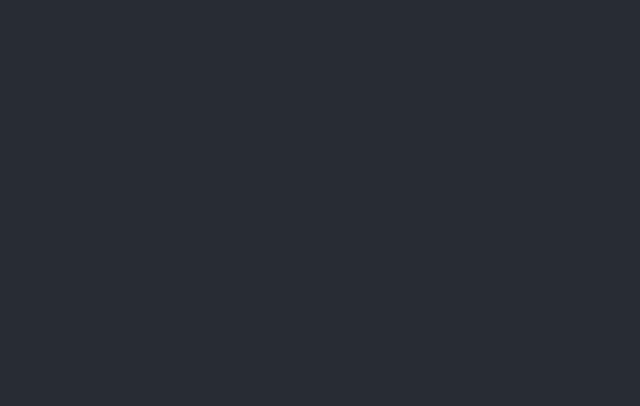
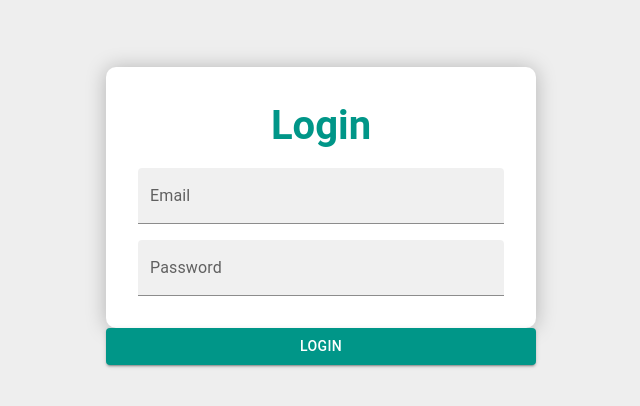
Before and after one commit to Whats-Cookin/decentralized_linkedin, a React (Create React App) app: page /login in a window 1280 px wide. Shown: the part 216-622 px from the top of the page, without its empty margins (319-959 px from the left). Built offline with nearby package versions, Linux system fonts and the light colour scheme; the HTML template or start-up script is replaced by a standard one.

Commit message:
login , snackbar and loading pages

```diff
--- a/package.json
+++ b/package.json
@@ -16,6 +16,7 @@
     "@types/react": "^18.0.0",
     "@types/react-dom": "^18.0.0",
     "axios": "^1.4.0",
+    "install": "^0.13.0",
     "react": "^18.2.0",
     "react-dom": "^18.2.0",
     "react-hook-form": "^7.45.1",
--- a/src/App.css
+++ b/src/App.css
@@ -1,38 +1,20 @@
-.App {
-  text-align: center;
-}
-
-.App-logo {
-  height: 40vmin;
-  pointer-events: none;
-}
-
-@media (prefers-reduced-motion: no-preference) {
-  .App-logo {
-    animation: App-logo-spin infinite 20s linear;
-  }
-}
-
-.App-header {
-  background-color: #282c34;
+.app {
+  position: relative;
+  background-color: #eeeeee;
   min-height: 100vh;
   display: flex;
+  width: 100%;
   flex-direction: column;
   align-items: center;
-  justify-content: center;
-  font-size: calc(10px + 2vmin);
-  color: white;
+  font-size: calc(3px + 2vmin);
+  color: rgb(37, 3, 3);
+  overflow: hidden;
 }
 
 .App-link {
   color: #61dafb;
 }
 
-@keyframes App-logo-spin {
-  from {
-    transform: rotate(0deg);
-  }
-  to {
-    transform: rotate(360deg);
-  }
+button {
+  font-size: calc(3px + 2vmin);
 }
--- a/src/App.tsx
+++ b/src/App.tsx
@@ -1,15 +1,65 @@
-import React from 'react';
-import logo from './logo.svg';
-import './App.css';
+import { useState} from 'react'
+import { BrowserRouter as Router, Routes, Route } from 'react-router-dom'
+import Loader from './loading/index'
+import Snackbar from './snackBar/index'
+import Login from './Login/index'
+import './App.css'
+import { CssBaseline, ThemeProvider, createTheme } from '@mui/material'
+import Box from '@mui/material/Box'
+import Profile from './profile'
 
-function App() {
+const App = () => {
+  const [loading, setLoading] = useState(false)
+  const [isSnackbarOpen, toggleSnackbar] = useState(false)
+  const [snackbarMessage, setSnackbarMessage] = useState('')
+
+  const commonProps = {
+    toggleSnackbar,
+    setSnackbarMessage,
+    setLoading
+  }
+
+  const theme = createTheme({
+    palette: {
+      primary: {
+        main: '#009688'
+      },
+      secondary: {
+        main: '#FFFFFF'
+      }
+    },
+
+  })
+
   return (
-    <div className="App">
-      <header className="App-header">
-
-      </header>
-    </div>
-  );
+    <Router>
+      <ThemeProvider theme={theme}>
+        <CssBaseline />
+        <Box
+          sx={{
+            position: 'relative',
+            backgroundColor: '#eeeeee',
+            minHeight: '100vh',
+            display: 'flex',
+            width: '100%',
+            flexDirection: 'column',
+            alignItems: 'center',
+            fontSize: 'calc(3px + 2vmin)',
+            color: 'rgb(37, 3, 3)',
+            overflow: 'hidden',
+            justifyContent: 'center'
+          }}
+        >
+          <Snackbar snackbarMessage={snackbarMessage} isSnackbarOpen={isSnackbarOpen} toggleSnackbar={toggleSnackbar} />
+          <Loader open={loading} />
+          <Routes>
+            <Route path='/' element={<Profile {...commonProps} />} />
+            <Route path='login' element={<Login {...commonProps} />} />
+          </Routes>
+        </Box>
+      </ThemeProvider>
+    </Router>
+  )
 }
 
-export default App;
+export default App
--- /dev/null
+++ b/src/Login/index.tsx
@@ -0,0 +1,98 @@
+import React from 'react'
+import { useForm } from 'react-hook-form';
+import Button from '@mui/material/Button'
+import ILoginProps from './types';
+import { Box, TextField, Typography } from '@mui/material'
+import styles from './styles';
+
+
+const Login = ({toggleSnackbar,setSnackbarMessage,setLoading}: ILoginProps) => {
+  const{
+    register,
+    handleSubmit,
+    formState: { errors },
+  } = useForm()
+
+
+
+  const onSubmit = handleSubmit(async({email, password})=>{
+    console.log("you pressed submit, congratulations")
+    try{
+      if(!email || !password){
+        toggleSnackbar(true)
+        setSnackbarMessage("Both email and password")
+      }else{
+        setLoading(true)
+      }
+    }catch (err:any){
+      setLoading(false)
+      toggleSnackbar(true)
+      setSnackbarMessage("user not found")
+      console.error("Error:",err?.message)
+    }
+  })
+
+  return (
+    <form onSubmit={onSubmit} style={{ zIndex: 2, width: '100%', maxWidth: '430px', margin: '0 auto' }}>
+      <Box
+        sx={{
+          display: 'flex',
+          flexDirection: 'column',
+          rowGap: 2,
+          width: '100%',
+          padding: '2rem',
+          maxWidth: '430px',
+          marginTop: { xs: 15, md: 8 },
+          background: '#FFFFFF',
+          boxShadow: '0px 1px 20px rgba(0, 0, 0, 0.25)',
+          zIndex: 20,
+          borderRadius: '10px'
+        }}>
+        <Typography
+          variant='h5'
+          style={{
+            textAlign: 'center',
+            fontWeight: 'bold',
+            fontSize: '2.5rem'
+          }}
+          sx={{ color: 'primary.main' }}
+        >
+          Login
+        </Typography>
+        <TextField
+          {...register('email', {
+            required: 'Email is required',
+            pattern: {
+              value: /^[A-Z0-9._%+-]+@[A-Z0-9.-]+\.[A-Z]{2,}$/i,
+              message: 'Invalid email address'
+            }
+          })}
+          fullWidth
+          label='Email'
+          sx={styles.inputField}
+          variant='filled'
+          type='email'
+          helperText={(errors.email?.message as string) || ''}
+          error={!!errors.email}
+        />
+        <TextField
+          {...register('password',{
+            required:"Password is required",
+          })}
+          fullWidth
+          label='Password'
+          sx={styles.inputField}
+          variant='filled'
+          type='password'
+          helperText={(errors.password?.message as string) || ''}
+          error={!!errors.password}
+        />
+      </Box>
+      <Button sx={{ width: '100%' }} type='submit' variant='contained' size='medium'>
+        Login
+      </Button>
+    </form>
+  )
+}
+
+export default Login
--- /dev/null
+++ b/src/Login/styles.ts
@@ -0,0 +1,51 @@
+const styles = {
+    authContainer: {
+      display: 'flex',
+      flexDirection: 'column',
+      rowGap: 2,
+      width: '100%',
+      padding: '2rem',
+      maxWidth: '430px',
+      marginTop: 2,
+      background: '#FFFFFF',
+      boxShadow: '0px 1px 20px rgba(0, 0, 0, 0.25)',
+      zIndex: 20,
+      borderRadius: '10px'
+    },
+    inputField: {
+      backgroundColor: 'white'
+    },
+    authbtn: {
+      display: 'flex',
+      cursor: 'pointer',
+      backgroundColor: 'white',
+      gap: '2%',
+      width: '100%',
+      alignItems: 'center',
+      justifyContent: 'center'
+    },
+    ETHButton: {
+      width: '100%',
+      borderRadius: '7px',
+      padding: '0.5rem',
+      fontSize: '16px'
+    },
+    authLinkButton: {
+      textDecoration: 'none',
+      color: 'black',
+      width: '100%',
+      display: 'flex',
+      justifyContent: 'center',
+      borderRadius: '7px',
+
+      '&:hover': {
+        backgroundColor: 'grey.300'
+      },
+      padding: '10px 15px',
+      fontSize: '16px'
+    },
+    authIcon: {
+      marginLeft: '10px'
+    }
+  }
+  export default styles
--- /dev/null
+++ b/src/Login/types.ts
@@ -0,0 +1,7 @@
+interface ILoginProps {
+    toggleSnackbar: any
+    setSnackbarMessage: any
+    setLoading: any
+  }
+
+  export default ILoginProps
--- /dev/null
+++ b/src/loading/index.tsx
@@ -0,0 +1,16 @@
+import Backdrop from '@mui/material/Backdrop'
+import CircularProgress from '@mui/material/CircularProgress'
+
+import ILoaderTypes from './types'
+
+const Loader = ({ open }: ILoaderTypes) => {
+  return (
+    <div>
+      <Backdrop sx={{ color: '#fff', zIndex: theme => theme.zIndex.drawer + 1 }} open={open}>
+        <CircularProgress color='inherit' data-testid='loader' />
+      </Backdrop>
+    </div>
+  )
+}
+
+export default Loader
--- /dev/null
+++ b/src/loading/types.tsx
@@ -0,0 +1,5 @@
+interface ILoaderTypes {
+    open: boolean
+  }
+
+  export default ILoaderTypes
--- /dev/null
+++ b/src/profile/index.tsx
@@ -0,0 +1,12 @@
+import React from 'react'
+import IProfileProps from './types'
+
+const Profile = ({toggleSnackbar,setSnackbarMessage}: IProfileProps )=> {
+  return (
+    <div>
+
+    </div>
+  )
+}
+
+export default Profile
--- /dev/null
+++ b/src/profile/types.ts
@@ -0,0 +1,7 @@
+interface IProfileProps {
+    toggleSnackbar: any
+    setSnackbarMessage: any
+    setLoading: any
+  }
+
+  export default IProfileProps
--- /dev/null
+++ b/src/snackBar/index.tsx
@@ -0,0 +1,20 @@
+import MUISnackbar from '@mui/material/Snackbar'
+import Alert from '@mui/material/Alert'
+
+const Snackbar = ({ isSnackbarOpen, snackbarMessage, toggleSnackbar }: any) => (
+  <MUISnackbar
+    open={isSnackbarOpen}
+    autoHideDuration={3000}
+    onClose={() => toggleSnackbar(false)}
+    anchorOrigin={{
+      vertical: 'bottom',
+      horizontal: 'center'
+    }}
+  >
+    <Alert onClose={() => toggleSnackbar(false)} severity='info' sx={{ width: '100%' }}>
+      {snackbarMessage}
+    </Alert>
+  </MUISnackbar>
+)
+
+export default Snackbar
```
Also changed, not shown: 2 other files (tests, documents, lock files or other folders).
